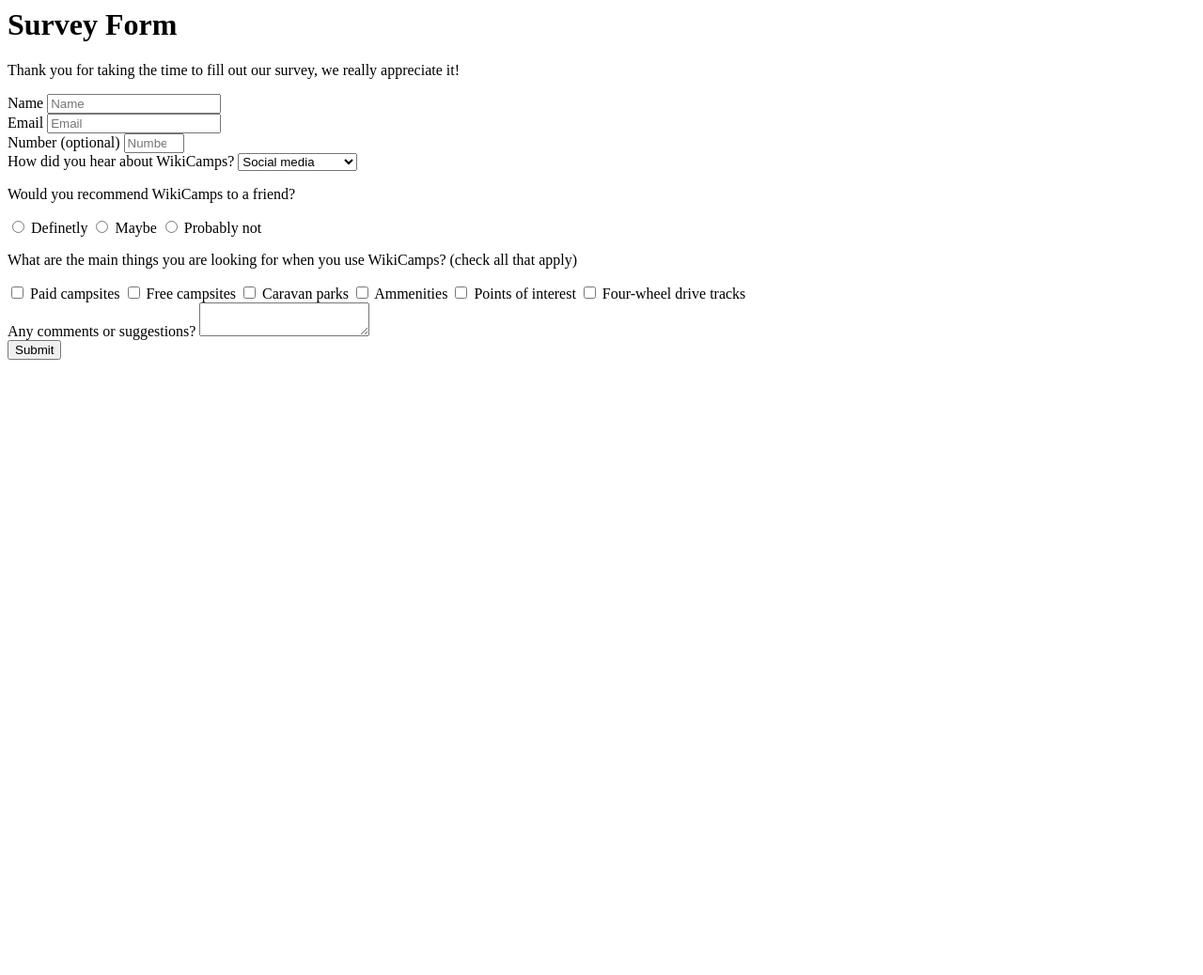
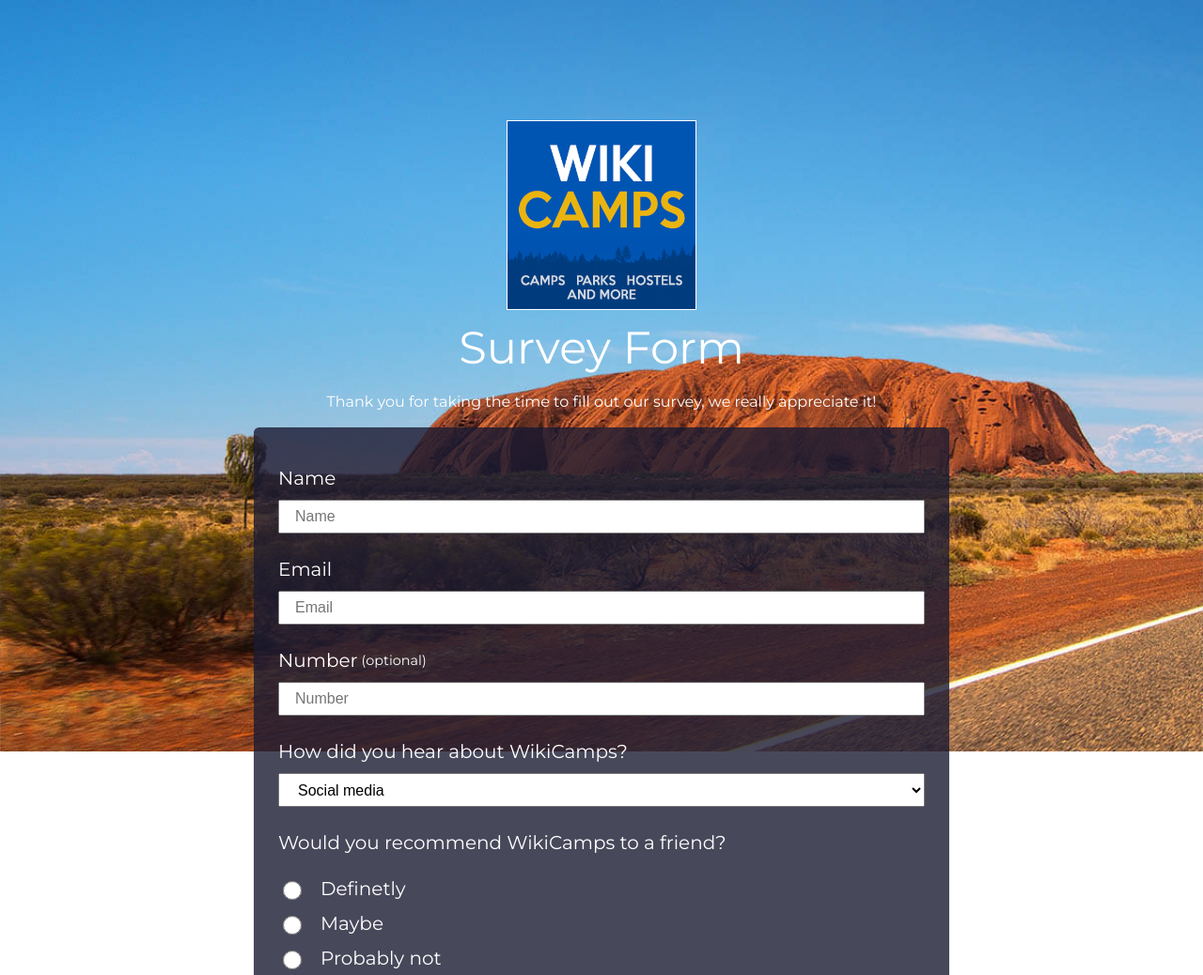
Before and after one commit to rstainsby/freecodecamp-responsive-web-design, a plain HTML site: page survey-form/index.html in a window 1280 px wide. Shown: the top 1038 px of the page at 94% size. Before the commit the page ends 800 px from the top, so only its background shows below. Drawn offline with Linux system fonts and the light colour scheme.

Commit message:
add styling including logos & images

```diff
--- a/survey-form/index.html
+++ b/survey-form/index.html
@@ -1,27 +1,36 @@
 <html>
     <head>
         <title>Survey Form</title>
+        <!-- Fonts -->
+        <link rel="preconnect" href="https://fonts.googleapis.com">
+        <link rel="preconnect" href="https://fonts.gstatic.com" crossorigin>
+        <link href="https://fonts.googleapis.com/css2?family=Montserrat:wght@400;600;700&display=swap" rel="stylesheet">
+        <!-- Styles -->
         <link href="styles.css" rel="stylesheet"/>
     </head>
     <body>
+        <div class="container">
+            <div id="logo">
+                <img src="resources/wc-logo.png"/>
+            </div>
             <h1 id="title">Survey Form</h1>
             <p id="description">Thank you for taking the time to fill out our survey, we really appreciate it!</p>
             <form id="survey-form">
                 <div class="form-group">
                     <label id="name-label" for="name">Name</label>
-                <input id="name" type="text" placeholder="Name" required/>
+                    <input id="name" class="form-control" type="text" placeholder="Name" required/>
                 </div>
                 <div class="form-group">
                     <label id="email-label" for="email">Email</label>
-                <input id="email" type="email" placeholder="Email" required/>
+                    <input id="email" class="form-control" type="email" placeholder="Email" required/>
                 </div>
                 <div class="form-group">
-                <label id="number-label" for="number">Number (optional)</label>
-                <input id="number" type="number" min="10" max="120" pattern="[0-9]*" placeholder="Number"/>
+                    <label id="number-label" for="number">Number <span class="info-text">(optional)</span></label>
+                    <input id="number" class="form-control" type="number" min="10" max="120" pattern="[0-9]*" placeholder="Number"/>
                 </div>
                 <div class="form-group">
                     <label id="dropdown-label" for="dropdown">How did you hear about WikiCamps?</label>
-                <select id="dropdown" name="hear-about-us">
+                    <select id="dropdown" class="form-control" name="hear-about-us">
                         <option value="social-media">Social media</option>
                         <option value="friend">From a friend</option>
                         <option value="advert">TV advertisement</option>
@@ -31,33 +40,52 @@
                 </div>
                 <div class="form-group">
                     <p>Would you recommend WikiCamps to a friend?</p>
-                <input id="would-you-recommend-yes" value="definetly" name="would-you-recommend" type="radio"/>
-                <label for="would-you-recommend-yes">Definetly</label>
-                <input id="would-you-recommend-maybe" value="maybe" name="would-you-recommend" type="radio"/>
-                <label for="would-you-recommend-maybe">Maybe</label>
-                <input id="would-you-recommend-no" value="probably-not" name="would-you-recommend" type="radio"/>
-                <label for="would-you-recommend-no">Probably not</label>
+                    <label for="would-you-recommend-yes">
+                        <input id="would-you-recommend-yes" class="input-radio" value="definetly" name="would-you-recommend" type="radio"/>
+                        Definetly
+                    </label>
+                    <label for="would-you-recommend-maybe">
+                        <input id="would-you-recommend-maybe" class="input-radio" value="maybe" name="would-you-recommend" type="radio"/>
+                        Maybe
+                    </label>
+                    <label for="would-you-recommend-no">
+                        <input id="would-you-recommend-no" class="input-radio" value="probably-not" name="would-you-recommend" type="radio"/>
+                        Probably not
+                    </label>
                 </div>
                 <div class="form-group">
-                <p>What are the main things you are looking for when you use WikiCamps? (check all that apply)</p>
-                <input id="looking-for-paid-campsites" value="paid-campsites" name="looking-for" type="checkbox"/>
-                <label for="looking-for-paid-campsites">Paid campsites</label>
-                <input id="looking-for-paid-campsites" value="free-campsites" name="looking-for" type="checkbox"/>
-                <label for="looking-for-free-campsites">Free campsites</label>
-                <input id="looking-for-caravan-parks" value="caravan-parks" name="looking-for" type="checkbox"/>
-                <label for="looking-for-caravan-parks">Caravan parks</label>
-                <input id="looking-for-ammenities" value="ammenities" name="looking-for" type="checkbox"/>
-                <label for="looking-for-ammenities">Ammenities</label>
-                <input id="looking-for-points-of-interest" value="points-of-interest" name="looking-for" type="checkbox"/>
-                <label for="looking-for-points-of-interest">Points of interest</label>
-                <input id="looking-for-4wd-tracks" value="4wd-tracks" name="looking-for" type="checkbox"/>
-                <label for="looking-for-4wd-tracks">Four-wheel drive tracks</label>
+                    <p>What are the main things you are looking for when you use WikiCamps?<span class="info-text">(check all that apply)</span></p>
+                    <label for="looking-for-paid-campsites">
+                        <input id="looking-for-paid-campsites" class="input-checkbox" value="paid-campsites" name="looking-for" type="checkbox"/>
+                        Paid campsites
+                    </label>
+                    <label for="looking-for-free-campsites">
+                        <input id="looking-for-free-campsites" class="input-checkbox" value="free-campsites" name="looking-for" type="checkbox"/>
+                        Free campsites
+                    </label>
+                    <label for="looking-for-caravan-parks">
+                        <input id="looking-for-caravan-parks" class="input-checkbox" value="caravan-parks" name="looking-for" type="checkbox"/>
+                        Caravan parks
+                    </label>
+                    <label for="looking-for-ammenities">
+                        <input id="looking-for-ammenities" class="input-checkbox" value="ammenities" name="looking-for" type="checkbox"/>
+                        Ammenities
+                    </label>
+                    <label for="looking-for-points-of-interest">
+                        <input id="looking-for-points-of-interest" class="input-checkbox" value="points-of-interest" name="looking-for" type="checkbox"/>
+                        Points of interest
+                    </label>
+                    <label for="looking-for-4wd-tracks">
+                        <input id="looking-for-4wd-tracks" class="input-checkbox" value="4wd-tracks" name="looking-for" type="checkbox"/>
+                        Four-wheel drive tracks
+                    </label>
                 </div>
                 <div class="form-group">
                     <label id="comments-or-suggestions-label" for="comments-or-suggestions">Any comments or suggestions?</label>
-                <textarea id="comments-or-suggestions"></textarea>
+                    <textarea id="comments-or-suggestions" class="input-textarea"></textarea>
                 </div>
                 <button id="submit" type="submit">Submit</button>
             </form>
+        </div>
     </body>
 </html>
--- a/survey-form/styles.css
+++ b/survey-form/styles.css
@@ -0,0 +1,133 @@
+:root {
+    font-size: 16px;
+    font-family: "Montserrat";
+    --primary-text-color: #686868;
+    --secondary-text-color: #414141;
+    --inverted-text-color: #FFFFFF;
+    --primary-background-color: #FFFFFF;
+    --secondary-background-color-alpha: rgba(27, 27, 50, 0.8);
+}
+
+body {
+    font-family: "Montserrat";
+    font-weight: 400;
+    font-style: normal;
+    font-size: 1rem;
+    line-height: 1.45;
+    color: var(--primary-text-color);
+}
+
+body::before {
+    content: '';
+    position: fixed;
+    top: 0;
+    left: 0;
+    height: 100%;
+    width: 100%;
+    z-index: -1;
+    background-image:  url("resources/heroau.jpg");
+    background-size: cover;
+    background-repeat: no-repeat;
+    background-position: center;
+    background-color: var(--primary-background-color);
+}
+
+h1 {
+    font-family: "Montserrat";
+    font-style: normal;
+	font-weight: 400;
+    font-size: 3rem;
+	color: var(--secondary-text-color);
+	line-height: 1.25;
+	margin: 0.625rem 0;
+}
+
+.container {
+    max-width: 740px;
+    width: 100%;
+    margin: 8rem auto 0rem auto;
+}
+
+#survey-form {
+    background-color: var(--secondary-background-color-alpha);
+    display: block;
+    padding: 2.5rem 1.625rem;
+    border-radius: 0.35rem;
+    color: var(--inverted-text-color);
+}
+
+.form-group {
+    display: block;
+    margin: 0 auto 1.5rem auto;
+    font-size: 1.25rem;
+}
+
+.form-control {
+    width: 100%;
+    height: 2.25rem;
+    padding: 0.25rem 1rem 0.25rem 1rem;
+    font-size: 1rem;
+}
+
+.form-group > label {
+    display: flex;
+    align-items: center;
+    margin-bottom: 0.5rem;
+}
+
+.input-radio,
+.input-checkbox {
+    margin-right: 1.25rem;
+    min-height: 1.25rem;
+    min-width: 1.25rem;
+}
+
+.input-textarea {
+    min-height: 6rem;
+    width: 100%;
+    padding: 0.675rem;
+    font-size: inherit;
+}
+
+.info-text {
+    font-size: 0.9rem;
+    margin-left: 0.25rem;
+}
+
+#logo {
+    width: 100%;
+    text-align: center;
+}
+
+#logo > img {
+    width: 200px;
+    border: 1px solid #FFFFFF;
+}
+
+#title {
+    text-align: center;
+    color: var(--inverted-text-color);
+}
+
+#description {
+    text-align: center;
+    color: var(--inverted-text-color);
+}
+
+#submit {
+    min-height: 3rem;
+    width: 100%;
+    margin: 1rem auto 0rem auto;
+    font-size: 1.25rem;
+    color: var(--inverted-text-color);
+    background-color: #4472c4;
+    border: 1px solid #FFFFFF;
+    border-radius: 0.25rem;
+    transition: background-color 0.25s linear;
+}
+
+#submit:hover {
+    background-color: #234d96;
+    border-color: #234d96;
+    cursor: pointer;
+}
```
Also changed, not shown: survey-form/resources/heroau.jpg (added), survey-form/resources/requirements.txt (renamed from survey-form/requirements.txt), survey-form/resources/wc-logo.png (added). Lines whose indentation alone changed are shown as unchanged.
